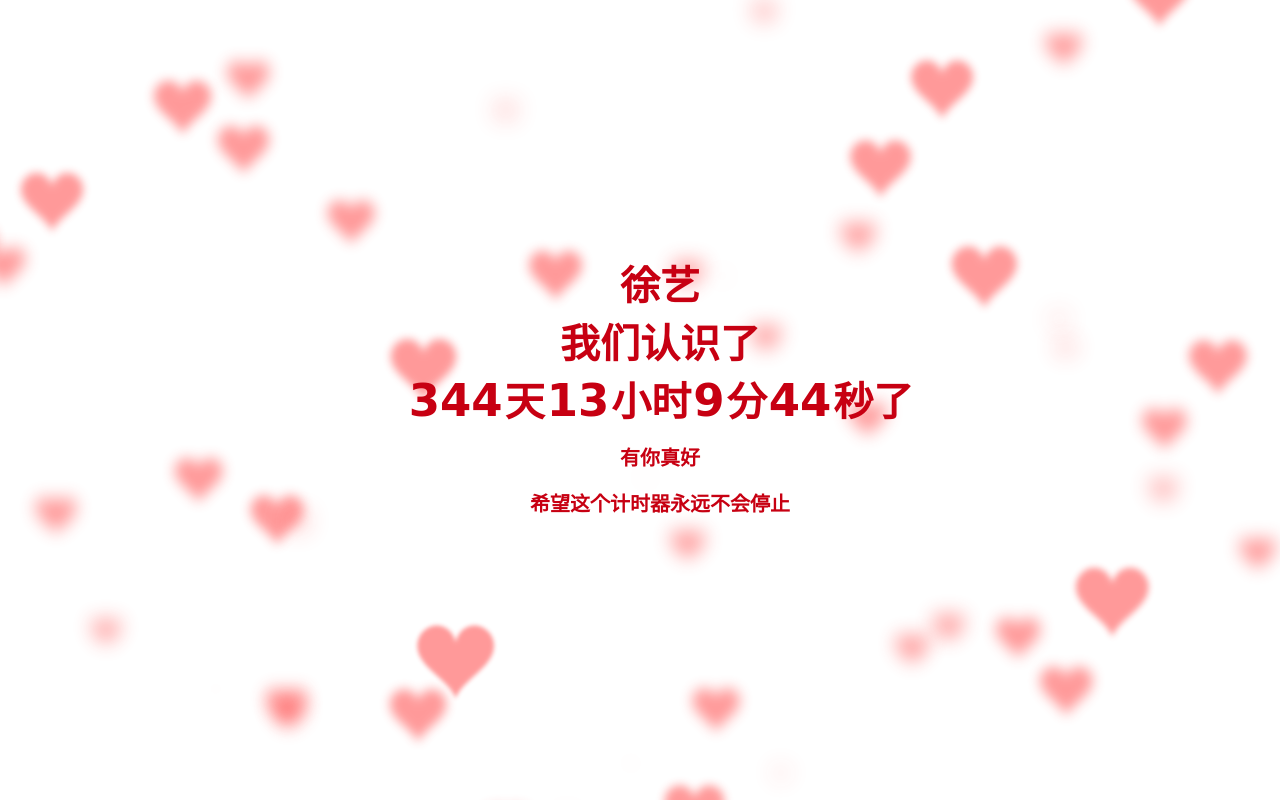
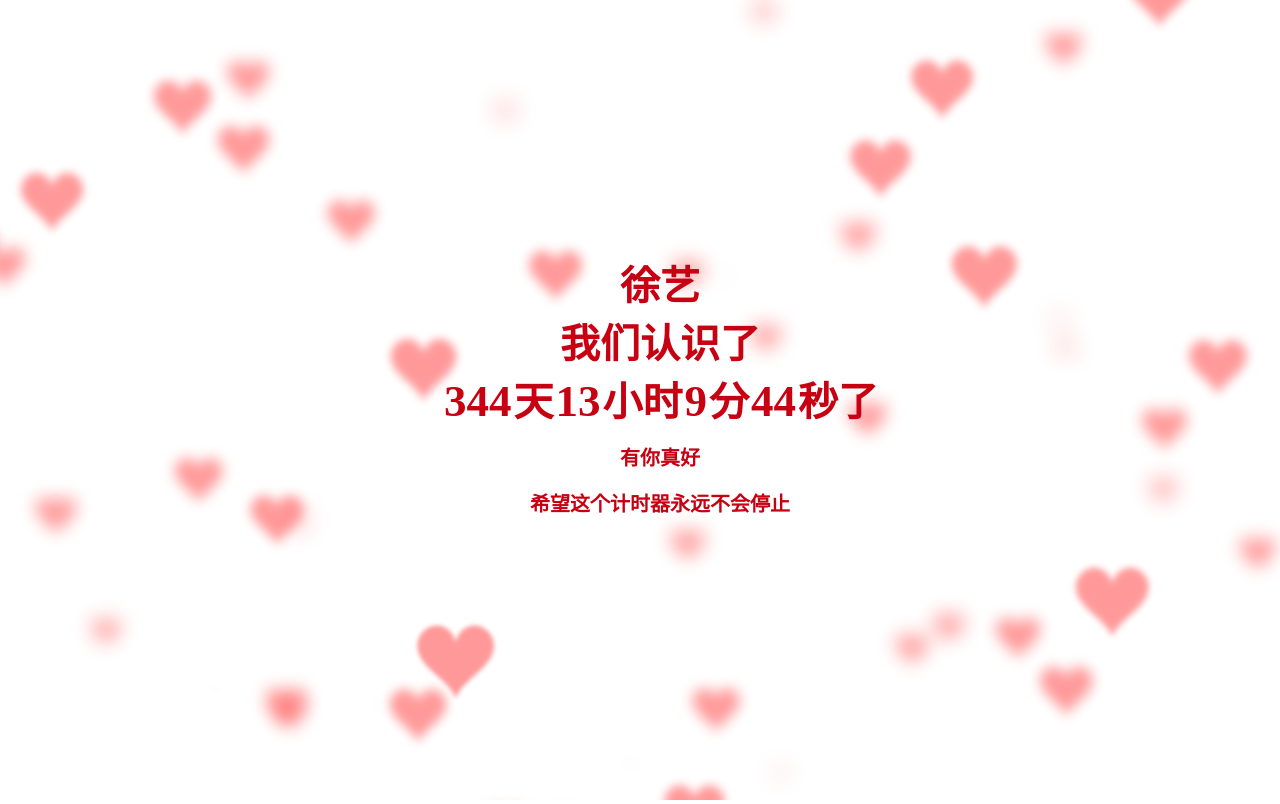
Before and after one commit to xuyi-love/love, a plain HTML site: page index.html in a window 1280 px wide. Drawn offline with Linux system fonts and the light colour scheme.

Commit message:
Update index.html

```diff
--- a/index.html
+++ b/index.html
@@ -35,6 +35,7 @@ h1 span{
 }
 
 .none-select .f{
+	font-family: Serif;
 	font-size: 45px;
 	color: #c70012;
 	padding: 2px;
```
